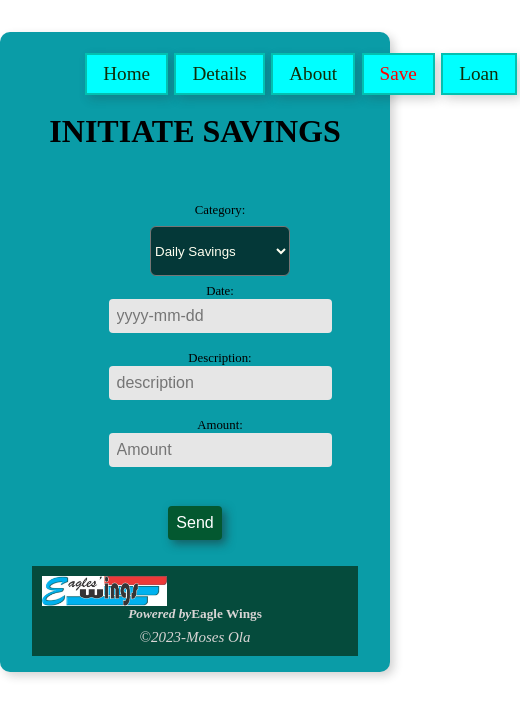
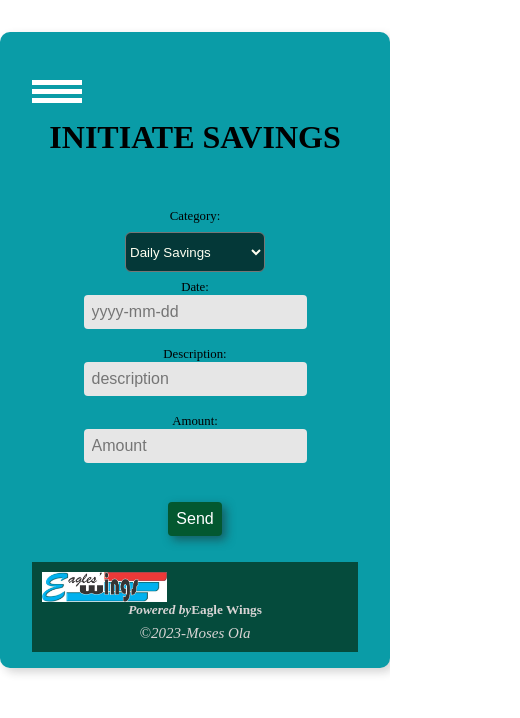
Before and after one commit to Moses-Oyelade/eagle-safe, a React (Create React App) app: page /save in a window 390 px wide. Shown: the top 718 px of the page, 520 px wide, since content can reach past the window. Built offline with nearby package versions, Linux system fonts and the light colour scheme.

Commit message:
sandwitch function

```diff
--- a/src/App.css
+++ b/src/App.css
@@ -111,12 +111,36 @@ nav a:hover {
   color:black;
 }
 
+/* responsive display and media query */
+.hamburger{
+  display: none;
+  cursor:pointer;
+  margin-right: 90%;
+  margin-top: 2rem;
+  margin-bottom: 1rem;
+}
+
+.bar{
+  display:none;
+  width:50px;
+  height:5px;
+  margin:4px auto;
+  -webkit-transition: all 0.3s ease-in-out;
+  transition: all 0.3s ease-in-out;
+  background-color: rgb(255, 255, 255);
+}
+
 @media (max-width: 700px) {
     .hamburger{
       display: block;
-      color: blueviolet;
-      z-index: 2;
-
+    }
+    .hamburger-active{
+      position: fixed;
+      background-color: rgb(3, 54, 54);
+      width: 30%;
+      padding: 1rem;
+      height: auto;
+      z-index: 1;
     }
     .hamburger-active .bar:nth-child(2){
         opacity: 0;
@@ -127,18 +151,30 @@ nav a:hover {
     .hamburger-active .bar:nth-child(3){
         transform: translateY(-8px) rotate(-45deg);
     }
+
+    .bar{
+      display:block;
+      width:50px;
+      height:5px;
+      margin:4px auto;
+      -webkit-transition: all 0.3s ease-in-out;
+      transition: all 0.3s ease-in-out;
+      background-color: rgb(255, 255, 255);
+    }
    .nav-show{
      position: fixed;
-     left: -100%;
-     top: 50px;
+     top: 110px;
      gap: 0;
-     flex-direction: column;
+     flex-direction: row;
      background-color: rgb(3, 54, 54);
-     width: 100%;
+     width: 30%;
      height: auto;
      text-align: center;
      transition: 0.3s;
      z-index: 1;
+    }
+    .nav{
+      display: none;
     }
 
     ul {
@@ -146,10 +182,9 @@ ul {
       padding: 2, 5px;
       list-style: none;
       display: flex;
-  flex-direction: row;
+      flex-direction: column;
       margin-top: 5px ;
       margin-bottom: 5px;
-  margin-left: 50px;
       justify-content: left;
     }
     .navbar{
--- a/src/NavBar.js
+++ b/src/NavBar.js
@@ -13,8 +13,8 @@ function handleClick(){
 
 }
 
-const nav = isToggle ? "nav-show" : "nav";
-const hamburger = isToggle ? 'hamburger' : "hamburger-active"
+const nav = isToggle ? "nav-show":  "nav";
+const hamburger = isToggle ? "hamburger-active" :'hamburger';
 
 // const lines = <div class= {hamburger}
 //                   onClick={handleClick}
@@ -36,7 +36,9 @@ const hamburger = isToggle ? 'hamburger' : "hamburger-active"
                   <span class="bar"></span>
                   <span class="bar"></span>
               </div>
-      <nav className={nav}>
+      <nav className={nav}
+        onClick={handleClick}
+      >
         <ul className="navlink">
           <li>
             <NavLink exact to="/">Home</NavLink>
--- a/src/index.css
+++ b/src/index.css
@@ -53,16 +53,6 @@ input {
 }
 
 
-/* .Home {
-  margin: 2rem auto;
-  padding: 1rem 2rem;
-  max-width: 700px;
-  background: var(--background);
-  color: var(--font-color);
-  box-shadow: 4px 4px 10px rgba(33, 33, 33, 0.2);
-  border-radius: 10px;
-} */
-
 #loan-form{
   display: flex;
   justify-content: space-between;
@@ -97,20 +87,6 @@ article {
 
 }
 
-header {
-  display: flex;
-  justify-content: space-between;
-  align-items: center;
-  border-top-left-radius: 10px;
-  border-top-right-radius: 10px;
-}
-
-header h2 {
-  padding: 1rem 0;
-}
-
-
-
 .Filter {
   display: flex;
   justify-content: space-between;
@@ -119,7 +95,7 @@ header h2 {
 #category option  {
   width: 60px;
   height: 50px;
-  margin: 1rem 0;
+  margin: 1rem;
   background: rgb(43, 4, 105);
 }
 
@@ -128,8 +104,8 @@ header h2 {
   width: 140px;
   color: ivory;
   border-radius: 6px;
-  height: 50px;
-  margin: 0.5rem 0;
+  height: 40px;
+  margin: 0.5rem 1rem;
   background: var(--cyan);
 }
 
```
Lines whose indentation alone changed are shown as unchanged.
